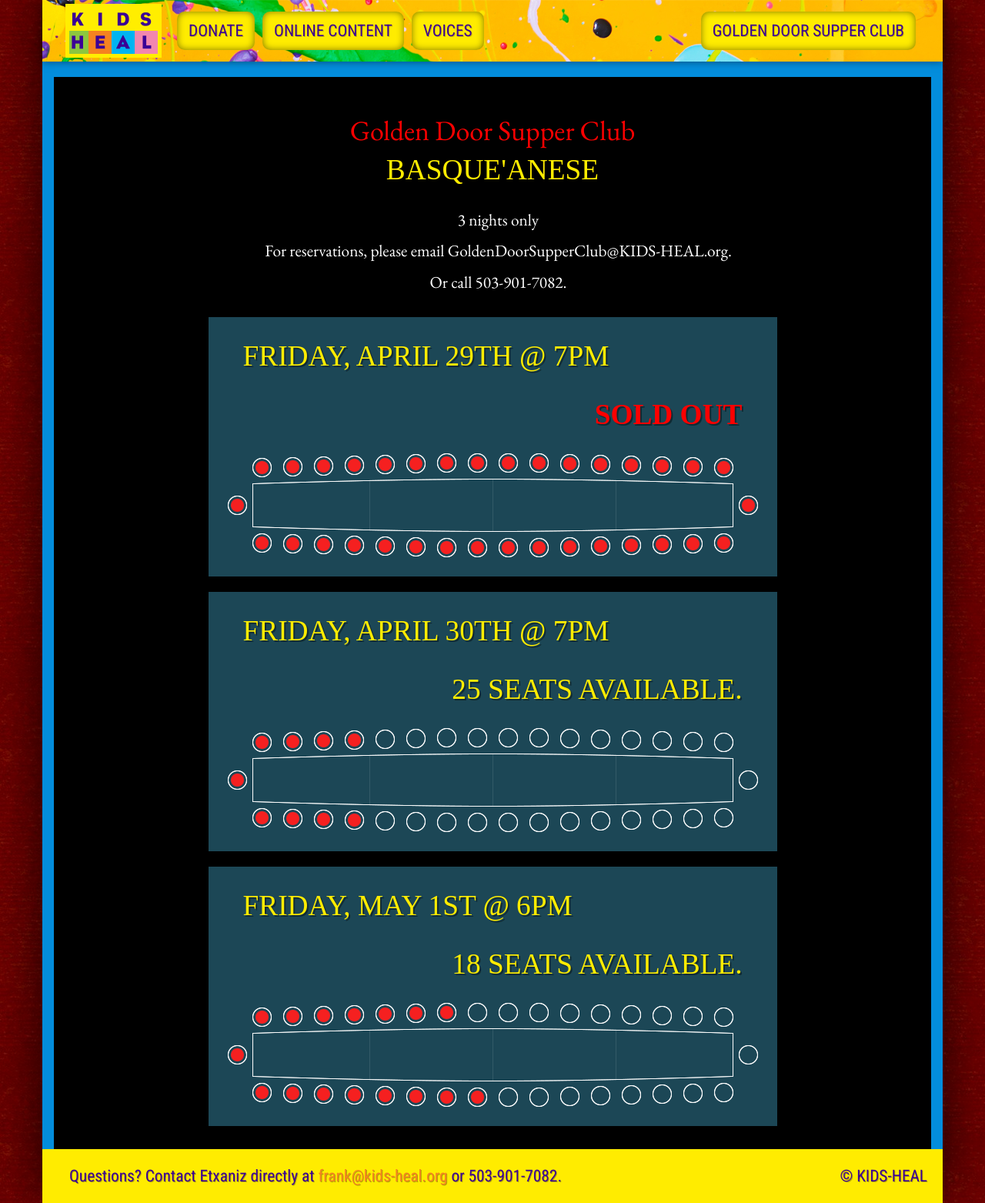
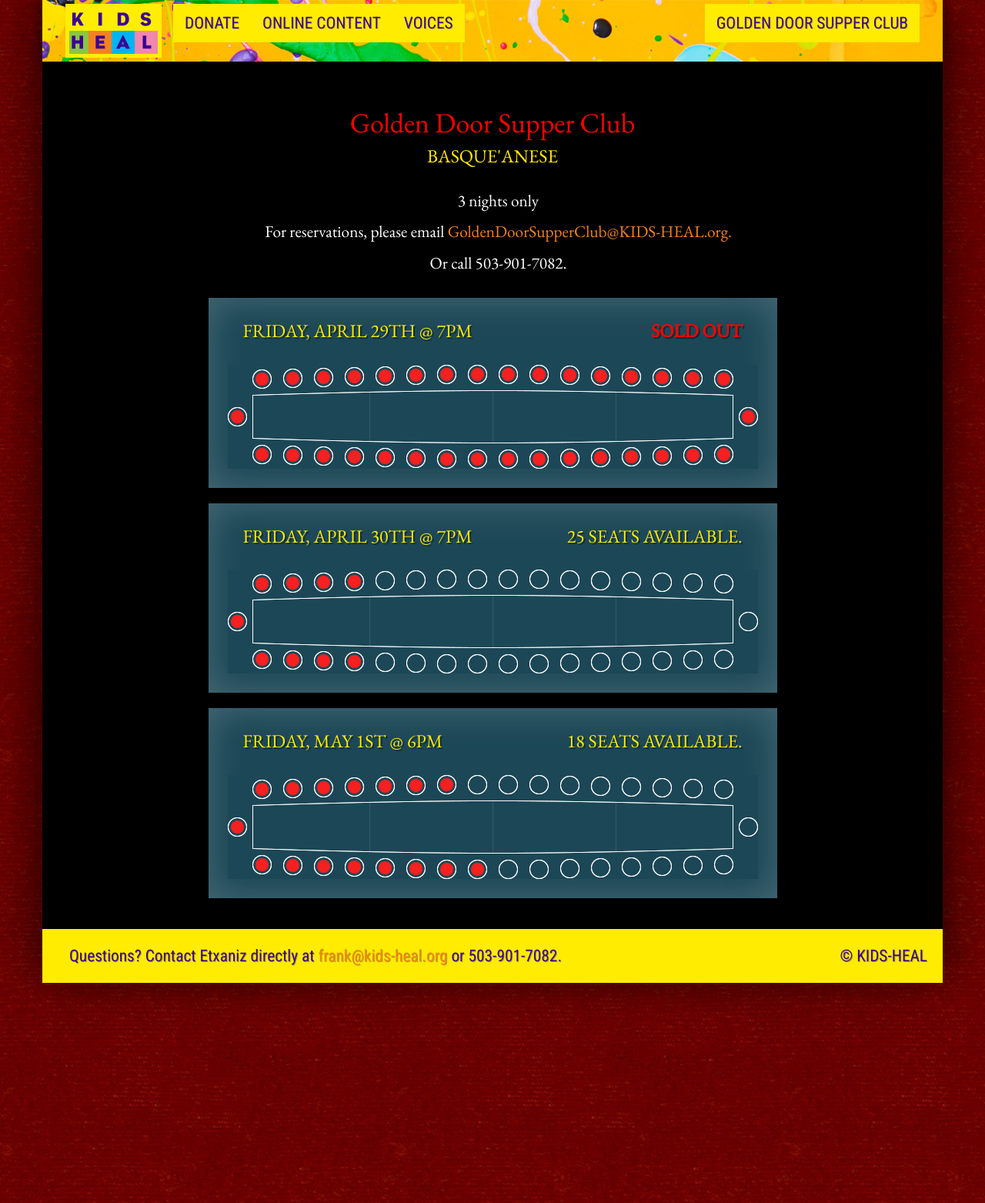
Before and after one commit to itsmerobb/KIDS-HEAL.github.io, a Jekyll site: the page built from supper-club/seatings.html, in a window 1280 px wide. Shown: the whole page at 77% size. Built offline with Jekyll 4.4.1, drawn with Linux system fonts in a browser that asks for light colours; some web fonts are replaced.

Commit message:
Updated.

```diff
--- a/_includes/nav.html
+++ b/_includes/nav.html
@@ -12,7 +12,7 @@
       </a>
     </div>
     <div class="collapse navbar-collapse" id="navbar-collapse-1">
-      <ul class="nav navbar-nav">
+      <ul class="nav navbar-nav btn-group">
         <li><a href="donate.html">Donate</a></li>
         <li><a href="online-content.html">Online Content</a></li>
         <li><a href="voices.html">Voices</a></li>
--- a/_sass/nav.scss
+++ b/_sass/nav.scss
@@ -39,12 +39,21 @@
 .navbar-custom .navbar-nav > li > a {
   color: $purple-color;
   background-color: $yellow-color;
-  margin: 10px 5px;
-  border-radius: 10px;
-  box-shadow: 0 0 10px rgba(0,0,0,.5) inset;
+//  margin: 10px 5px;
+//  border-radius: 10px;
+  //box-shadow: 0 0 10px rgba(0,0,0,.5) inset;
   text-transform: uppercase;
   text-shadow: 1px 1px rgba(0, 0, 0, .2);
 }
+
+.navbar-custom .navbar-nav > ul > li:first-child > a {
+    border-radius: 10px 0 0 10px;
+}
+
+.navbar-custom .navbar-nav > li:last-child > a {
+//    border-radius: 0 10px 10px 0;
+}
+
 .navbar-custom .navbar-nav > li > a:hover,
 .navbar-custom .navbar-nav > li > a:focus {
   color: $pink-color;
--- a/css/supper-club.scss
+++ b/css/supper-club.scss
@@ -5,8 +5,25 @@
     background-image: url("/img/textures/Red_velvet_pxr128.jpg");
 }
 
+.navbar {
+    margin-bottom: 0;
+}
+
 .container {
     background-color: #000;
+}
+
+.reservations-box {
+    font-family: 'EB Garamond', serif;
+    font-size: 20pt;
+    background-color: #222222;
+    margin-top: 10px;
+    margin-bottom: 10px;
+    border-top: 1px solid #ffff66;
+    border-bottom: 1px solid #ffff66;
+    a {
+        color: #ffff33;
+    }
 }
 
 .supper-club-col {
@@ -94,21 +111,26 @@
   font-family: 'EB Garamond', serif;
   background-color: #000;
   text-align: center;
-  padding: 10px 0;
+  padding: 20px 0;
 
   .seating-box{
     background-color: #1c4756;
     width: 739px;
     margin: 0 auto;
     padding: 25px;
+    //border-radius: 5px;
+    box-shadow: 0 0 50px rgba(255, 255, 255, .2) inset;
   }
 
   h1 {
+      font-family: 'EB Garamond', serif;
       color: #ff0000; //$yellow-color;
   }
 
   h2 {
-    margin: 5px 20px 30px 20px;
+      font-family: 'EB Garamond', serif;
+      margin: 5px 20px 30px 20px;
+      font-size: 18pt;
   }
 
   .row {
--- a/supper-club.html
+++ b/supper-club.html
@@ -8,6 +8,11 @@
 {% assign menu = site.data.supper-club.menu %}
 {% assign series = site.data.supper-club.series %}
 <div class="supper-club-page">
+  <div class="row">
+    <div class="col-md-12 reservations-box">
+      <a href="/supper-club/seatings.html">Click here for reservations.</a>
+    </div>
+  </div>
   <div class="row">
     <div class="col-md-6 supper-club-col">
       <img alt="Golden Door Supper Club"
--- a/supper-club/seatings.html
+++ b/supper-club/seatings.html
@@ -1,6 +1,6 @@
 ---
 layout: default
-css:
+css-post:
   -  /css/supper-club.css
 fonts:
   - "https://fonts.googleapis.com/css?family=EB+Garamond"
@@ -11,7 +11,7 @@
       <h1>Golden Door Supper Club</h1>
       <h2>BASQUE'ANESE</h2>
       <p>3 nights only</p>
-      <p>For reservations, please email GoldenDoorSupperClub@KIDS-HEAL.org.</p>
+      <p>For reservations, please email <a href="mailto:GoldenDoorSupperClub@KIDS-HEAL.org">GoldenDoorSupperClub@KIDS-HEAL.org.</a></p>
       <p>Or call {{ site.data.frank.phone }}.</p>
     </div>
   </div>
```
